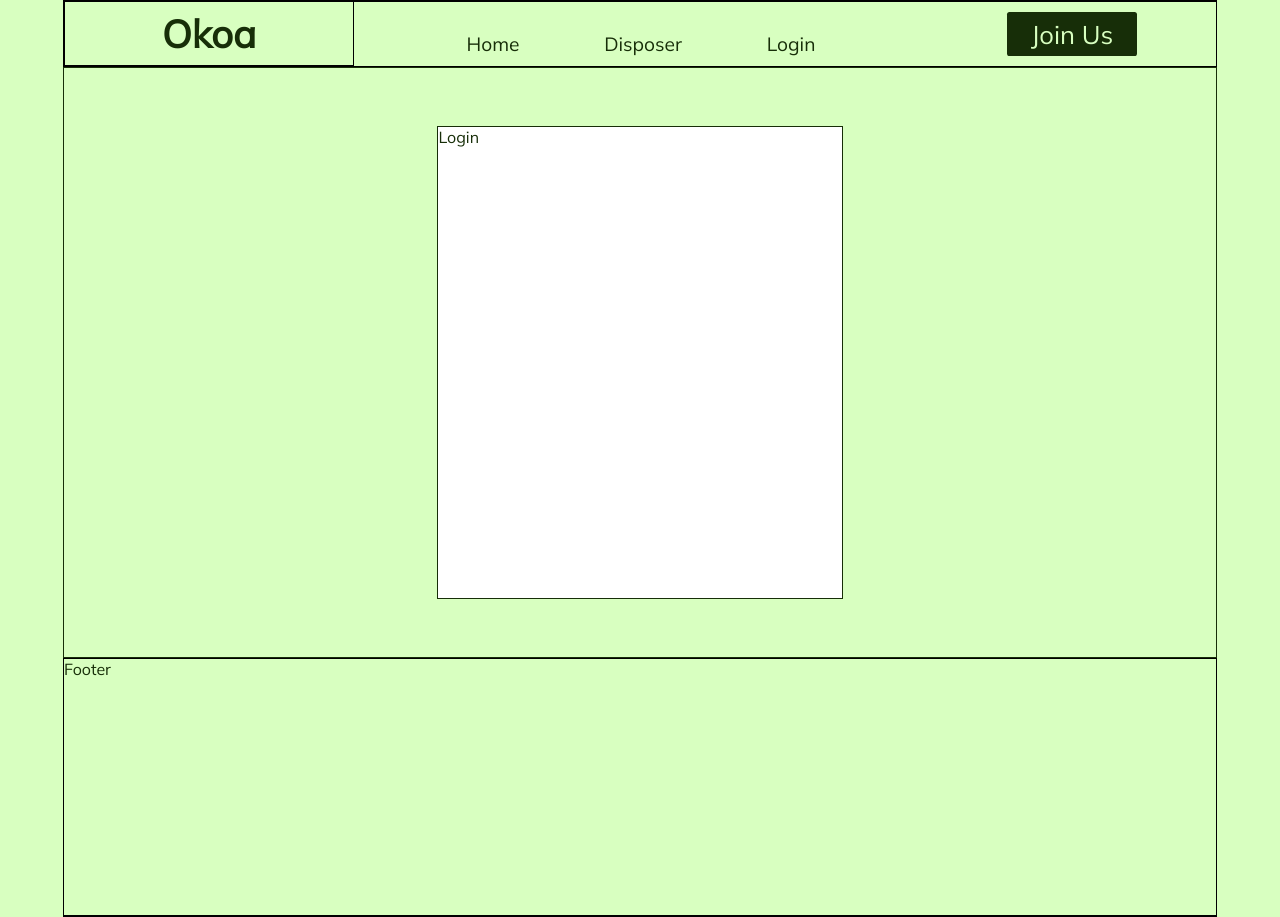
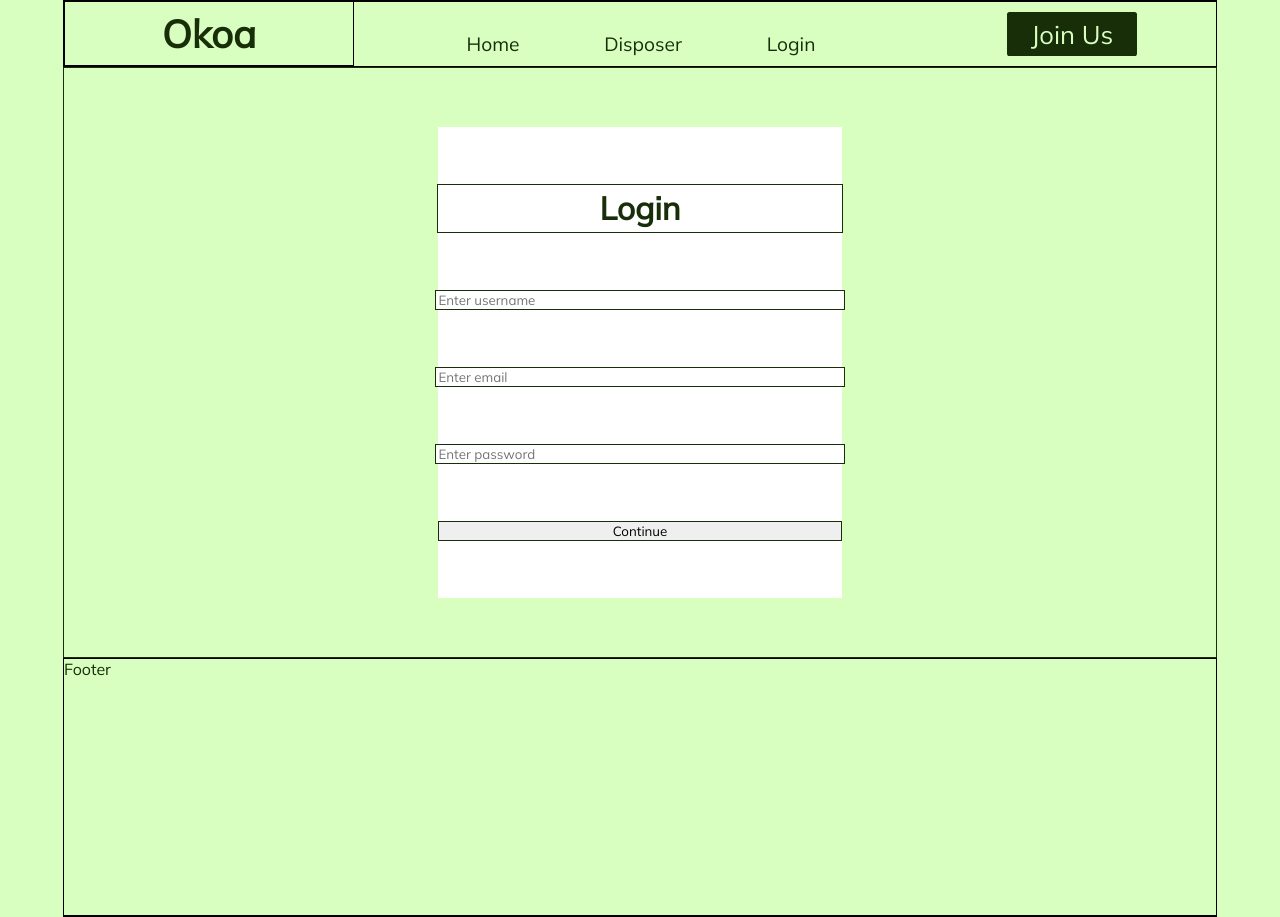
Before and after one commit to MokuaEnock/greenly, a React (Create React App) app: page /login in a window 1280 px wide. Built offline with nearby package versions, Linux system fonts and the light colour scheme.

Commit message:
create login skeleton

```diff
--- a/src/pages/auth/auth.css
+++ b/src/pages/auth/auth.css
@@ -12,8 +12,26 @@
 #login{
     width: 35%;
     height: 80%;
+    background-color: #ffffff;
+    display:flex;
+    flex-direction: column;
+    align-items: center;
+    justify-content: space-evenly;
+}
+
+#login>*{
+    width: 100%;
     border: thin solid #172e08;
-    background-color: #ffffff;
+    display:flex;
+    flex-direction: column;
+    align-items: center;
+    justify-content: space-evenly;
+}
+
+#login>span{
+    font-size: 2.5vw;
+    font-weight: bold;
+    height: 10%;
 }
 
 /* background-color: #d8ffc0;
--- a/src/pages/auth/login.js
+++ b/src/pages/auth/login.js
@@ -2,7 +2,13 @@ import "./auth.css";
 export default function Login() {
   return (
     <main className="auth">
-      <form id="login">Login</form>
+      <form id="login">
+        <span>Login</span>
+        <input type="text" placeholder="Enter username" />
+        <input type="email" placeholder="Enter email" />
+        <input type="password" placeholder="Enter password" />
+        <button type="submit">Continue</button>
+      </form>
     </main>
   );
 }
```
